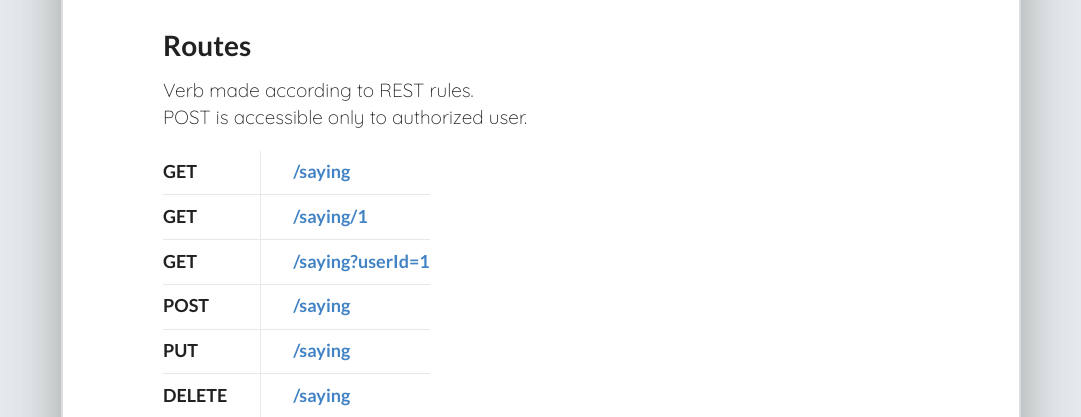
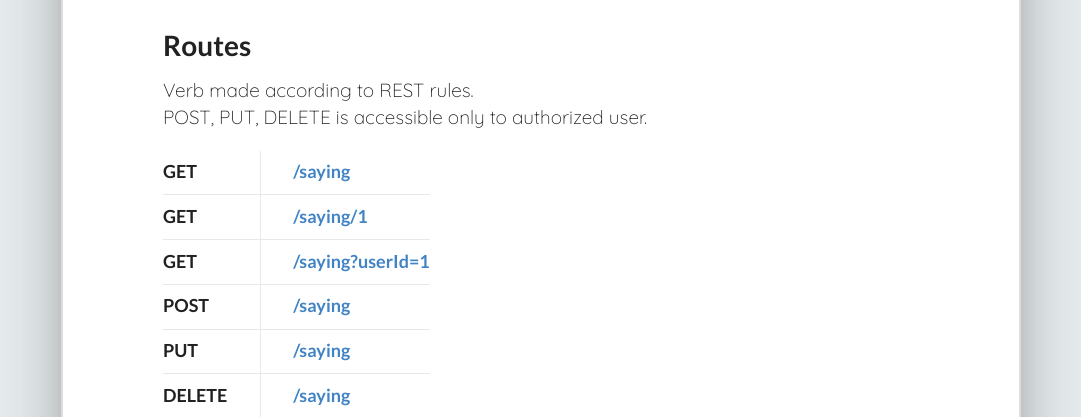
Before and after one commit to webgot/JSONDatafactory, a Node server app: template views/index.jade in a window 1280 px wide. Shown: the part 2364-2781 px from the top of the page, without its empty margins (99-1180 px from the left). Run offline with Node 20, Linux system fonts and the light colour scheme; the template is opened without the code that fills it, so the values that code supplies are empty; some libraries are stand-ins or nearby versions.

Commit message:
modify space error

```diff
--- a/views/content.jade
+++ b/views/content.jade
@@ -59,7 +59,7 @@ div.container
                 p
                     | Verb made according to REST rules.
                     br
-                    | POST is accessible only to authorized user.
+                    | POST, PUT, DELETE is accessible only to authorized user.
                 table.ui.very.basic.collapsing.celled.table
                     thead
                         tr
@@ -86,21 +86,21 @@ div.container
                                 h3.ui.image.header POST &emsp;
                             td
                                 h3.ui.image.header
-                                    a(href='/addSaying')&emsp; /saying
+                                    a(href='/addSaying') &emsp; /saying
 
                         tr
                             td
                                 h3.ui.image.header PUT &emsp;
                             td
                                 h3.ui.image.header
-                                    a(href='/addSaying')&emsp; /saying
+                                    a(href='/addSaying') &emsp; /saying
 
                         tr
                             td
                                 h3.ui.image.header DELETE &emsp;
                             td
                                 h3.ui.image.header
-                                    a(href='/addSaying')&emsp; /saying
+                                    a(href='/addSaying') &emsp; /saying
 
         div.my-info
              hr.hr-li1
```
